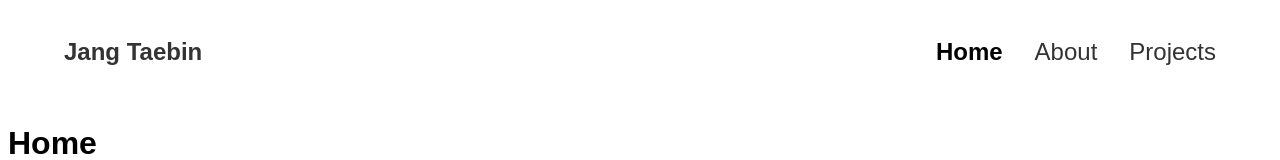
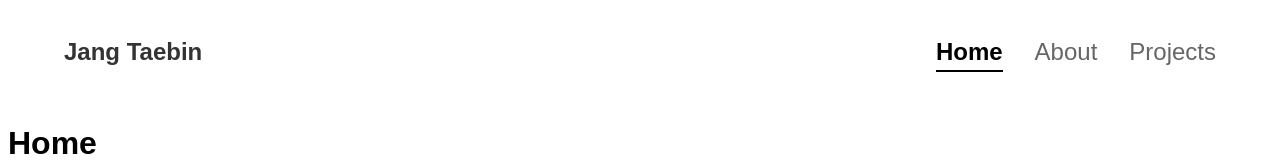
Before and after one commit to jangtaebin3/jangtaebin3.github.io, a React (Vite) app: page / in a window 1280 px wide. Shown: the top 160 px of the page. Built offline with nearby package versions, Linux system fonts and the light colour scheme.

Commit message:
[STYLE] NavItem 디자인 추가

```diff
--- a/src/components/NavBar/style.ts
+++ b/src/components/NavBar/style.ts
@@ -21,13 +21,45 @@ export const NavItems = styled.div`
 `
 
 export const NavItem = styled(NavLink)`
+  position: relative;
+  padding: 4px 0;
+
   text-decoration: none;
-  color: #333;
+  color: #666;
   font-size: 24px;
   font-weight: 500;
+
+  transition: color 0.2s ease;
+
+  &::after {
+    content: '';
+    position: absolute;
+    left: 0;
+    bottom: -2px;
+
+    width: 100%;
+    height: 2px;
+    background-color: #000;
+
+    transform: scaleX(0);
+    transform-origin: left;
+    transition: transform 0.25s ease;
+  }
+
+  &:hover {
+    color: #000;
+  }
+
+  &:hover::after {
+    transform: scaleX(1);
+  }
 
   &.active {
     color: #000;
     font-weight: 700;
   }
+
+  &.active::after {
+    transform: scaleX(1);
+  }
 `
```
